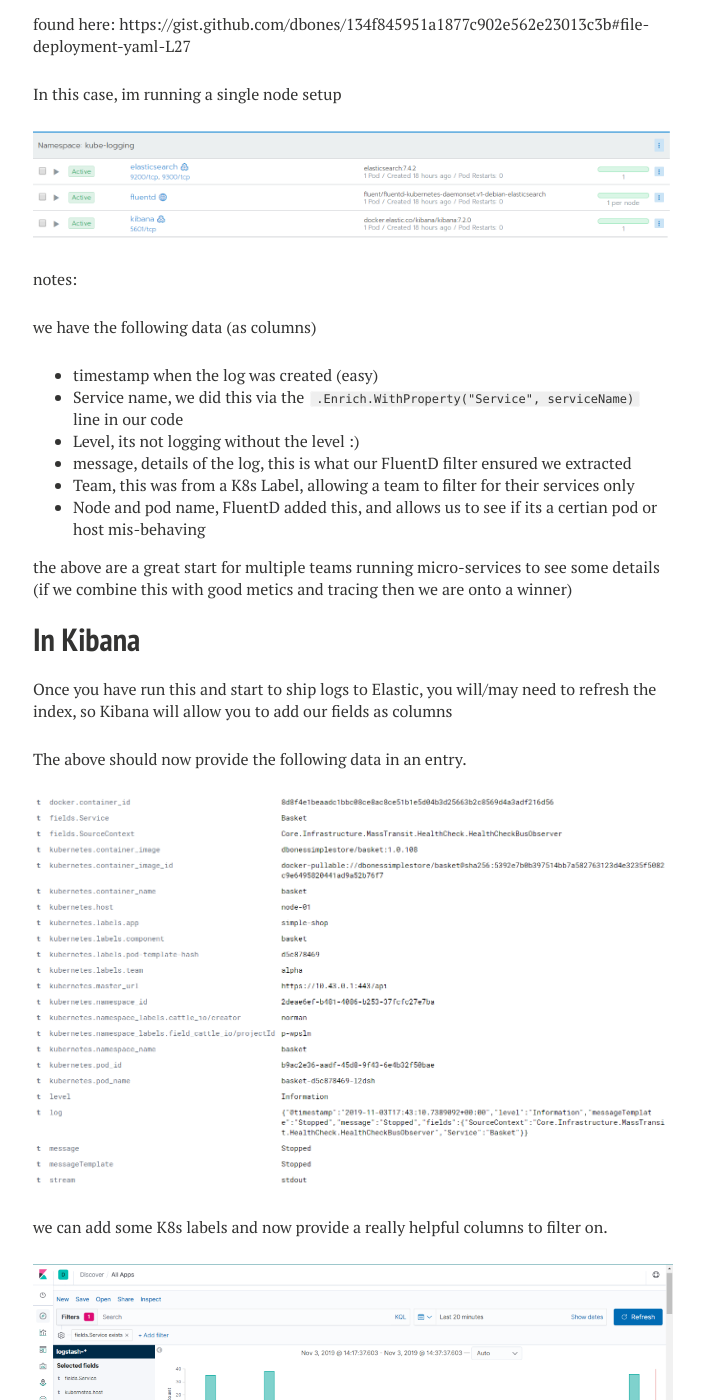
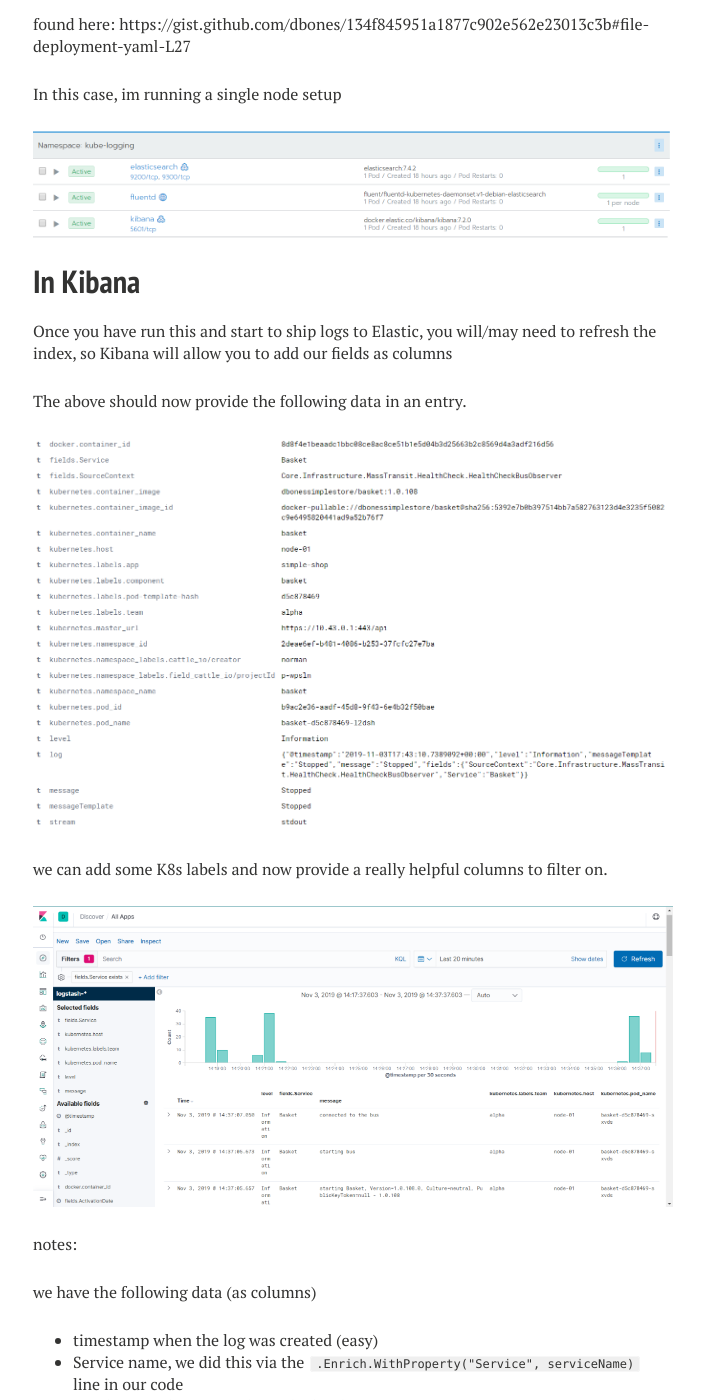
Before and after one commit to dbones/dbones.github.io, a Jekyll site: the page built from _posts/2019-11-03-efk-with-serilog.md, in a window 1280 px wide and 1400 px high, scrolled down 3384 px. Shown: the whole window, without its empty margins (287-991 px from the left). Built offline with Jekyll 4.4.1, drawn with Linux system fonts in a browser that asks for light colours; nearby versions of some CDN libraries; part of the change alters nothing that is shown.

Commit message:
moved comemnts in the correct place

```diff
--- a/_posts/2019-11-03-efk-with-serilog.md
+++ b/_posts/2019-11-03-efk-with-serilog.md
@@ -114,21 +114,6 @@ In this case, im running a single node setup
 
 ![](https://raw.githubusercontent.com/dbones/dbones.github.io/master/images/posts/2019/fluentd/1-node-es-setup.png)
 
-notes:
-
-we have the following data (as columns)
-
-- timestamp when the log was created (easy)
-- Service name, we did this via the `.Enrich.WithProperty("Service", serviceName)` line in our code
-- Level, its not logging without the level :)
-- message, details of the log, this is what our FluentD filter ensured we extracted
-- Team, this was from a K8s Label, allowing a team to filter for their services only
-- Node and pod name, FluentD added this, and allows us to see if its a certian pod or host mis-behaving
-
-
-
-the above are a great start for multiple teams running micro-services to see some details (if we combine this with good metics and tracing then we are onto a winner)
-
 
 # In Kibana
 
@@ -146,6 +131,21 @@ we can add some K8s labels and now provide a really helpful columns to filter on
 ![](https://raw.githubusercontent.com/dbones/dbones.github.io/master/images/posts/2019/fluentd/logs.png)
 
 
+notes:
+
+we have the following data (as columns)
+
+- timestamp when the log was created (easy)
+- Service name, we did this via the `.Enrich.WithProperty("Service", serviceName)` line in our code
+- Level, its not logging without the level :)
+- message, details of the log, this is what our FluentD filter ensured we extracted
+- Team, this was from a K8s Label, allowing a team to filter for their services only
+- Node and pod name, FluentD added this, and allows us to see if its a certian pod or host mis-behaving
+
+
+
+the above are a great start for multiple teams running micro-services to see some details (if we combine this with good metics and tracing then we are onto a winner)
+
 # Conclusion
 
 The above sample is a simple setup of FluentD, it will get you started with using a log-shipper that can decouple your architecture from the central logging component (we can ship these logs anywhere we want now)
```
